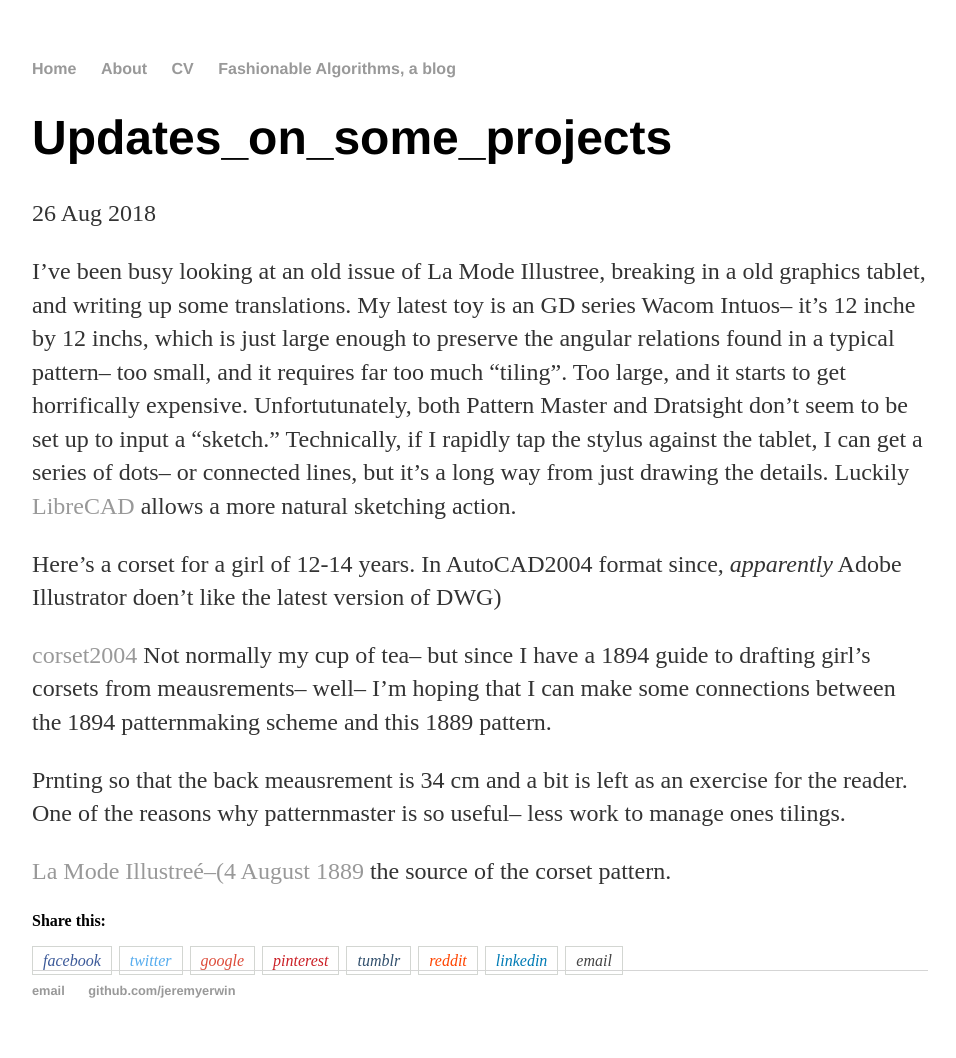
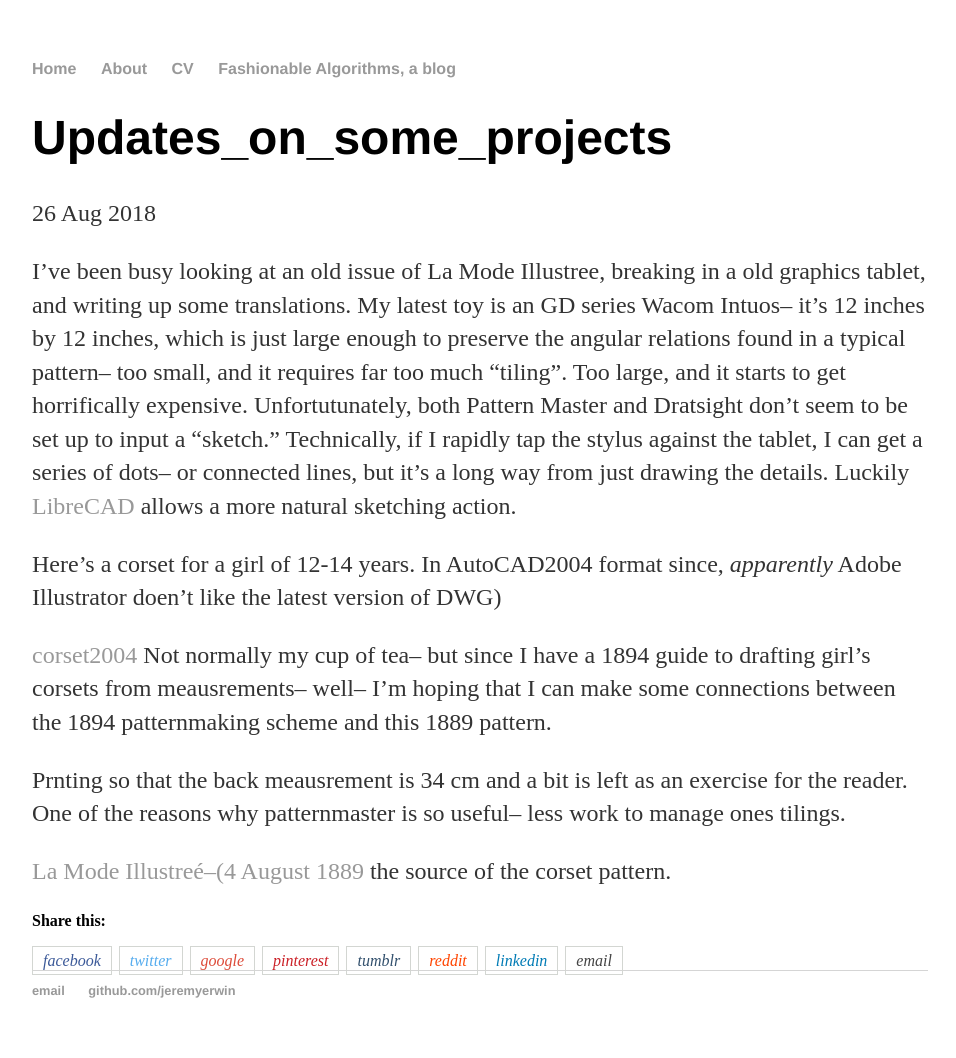
Before and after one commit to jeremyerwin/jeremyerwin.github.io, a Jekyll site: the page built from _posts/2017-08-26-updates_on_some_projects.md, in a window 1280 px wide. Shown: the whole page, without its empty margins (160-1116 px from the left). Built offline with Jekyll 4.4.1, drawn with Linux system fonts in a browser that asks for light colours.

Commit message:
Update 2017-08-26-updates_on_some_projects.md

```diff
--- a/_posts/2017-08-26-updates_on_some_projects.md
+++ b/_posts/2017-08-26-updates_on_some_projects.md
@@ -5,7 +5,7 @@ comments: true
 ---
 
 I've been busy looking at an old issue of La Mode Illustree, breaking in a old graphics tablet, and writing up some translations.
-My latest toy is an GD series Wacom Intuos-- it's 12 inche by 12 inchs, which is just large enough to preserve the angular
+My latest toy is an GD series Wacom Intuos-- it's 12 inches by 12 inches, which is just large enough to preserve the angular
 relations found in a typical pattern-- too small, and it requires far too much "tiling". Too large, and it starts to get
 horrifically expensive. Unfortutunately, both Pattern Master and Dratsight don't seem to be set up to input a "sketch." Technically, if
 I rapidly tap the stylus against the tablet, I can get a series of dots-- or connected lines, but it's a long way from just
```
